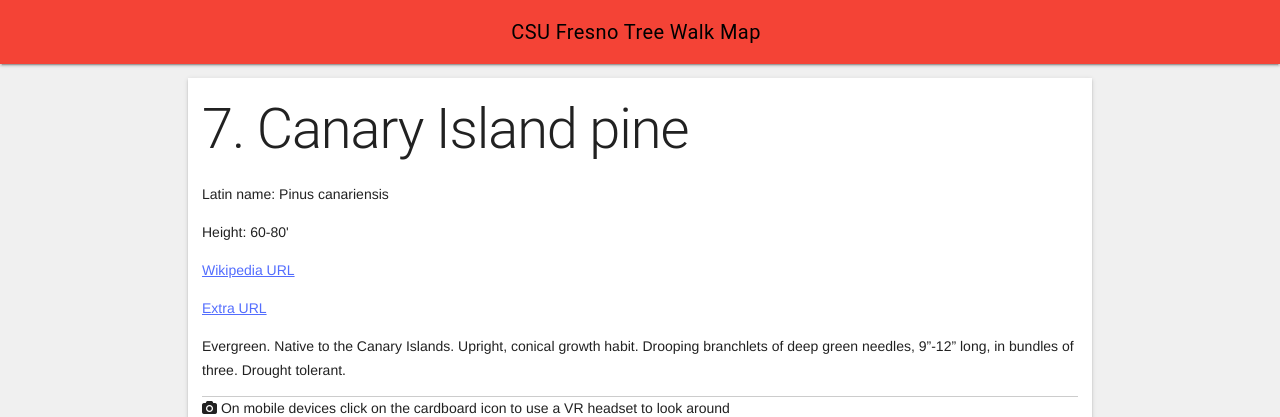
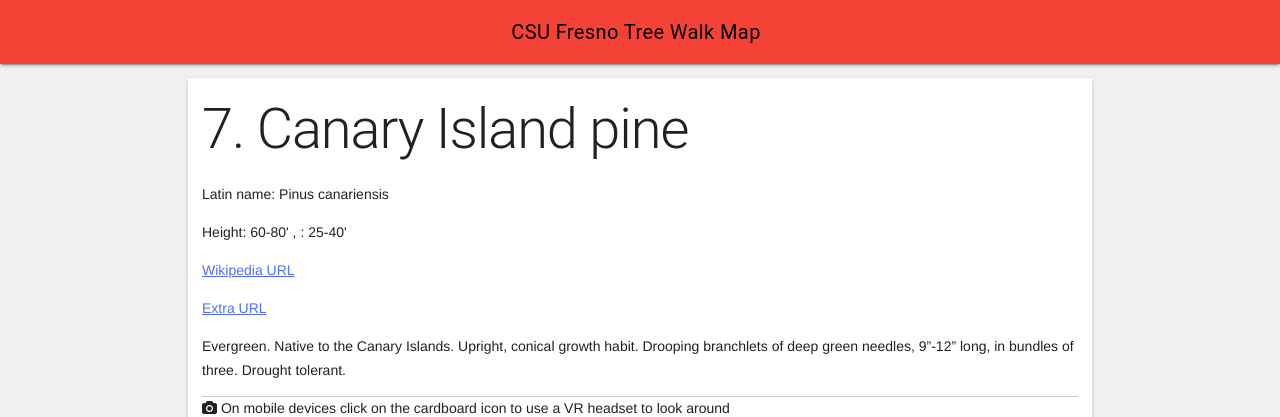
Before and after one commit to TreeWalks/TreeWalks.github.io, a Jekyll site: the page built from _posts/2023-01-07-canary_island_pine.md, in a window 1280 px wide. Shown: the top 417 px of the page. Built offline with Jekyll 4.4.1, drawn with Linux system fonts in a browser that asks for light colours.

Commit message:
Correction to tree width display

```diff
--- a/_layouts/post.html
+++ b/_layouts/post.html
@@ -20,11 +20,11 @@ layout: default
           {{ site.latin_alternates_title }}: {{ page.latin_alternates }}
         </p>
       {% endif %}
-      {% if page.height or page.weight %}
+      {% if page.height or page.width %}
         <p class="post-subtitle">
           {% if page.height %}{{ site.height_title }}: {{ page.height }}'{% endif %}
-          {% if page.height and page.weight %},{% endif %}
-          {% if page.weight %}{{ site.weight_title }}: {{ page.weight }}'{% endif %}
+          {% if page.height and page.width %},{% endif %}
+          {% if page.width %}{{ site.width_title }}: {{ page.width }}'{% endif %}
         </p>
       {% endif %}
       {% if page.wiki %}
```
